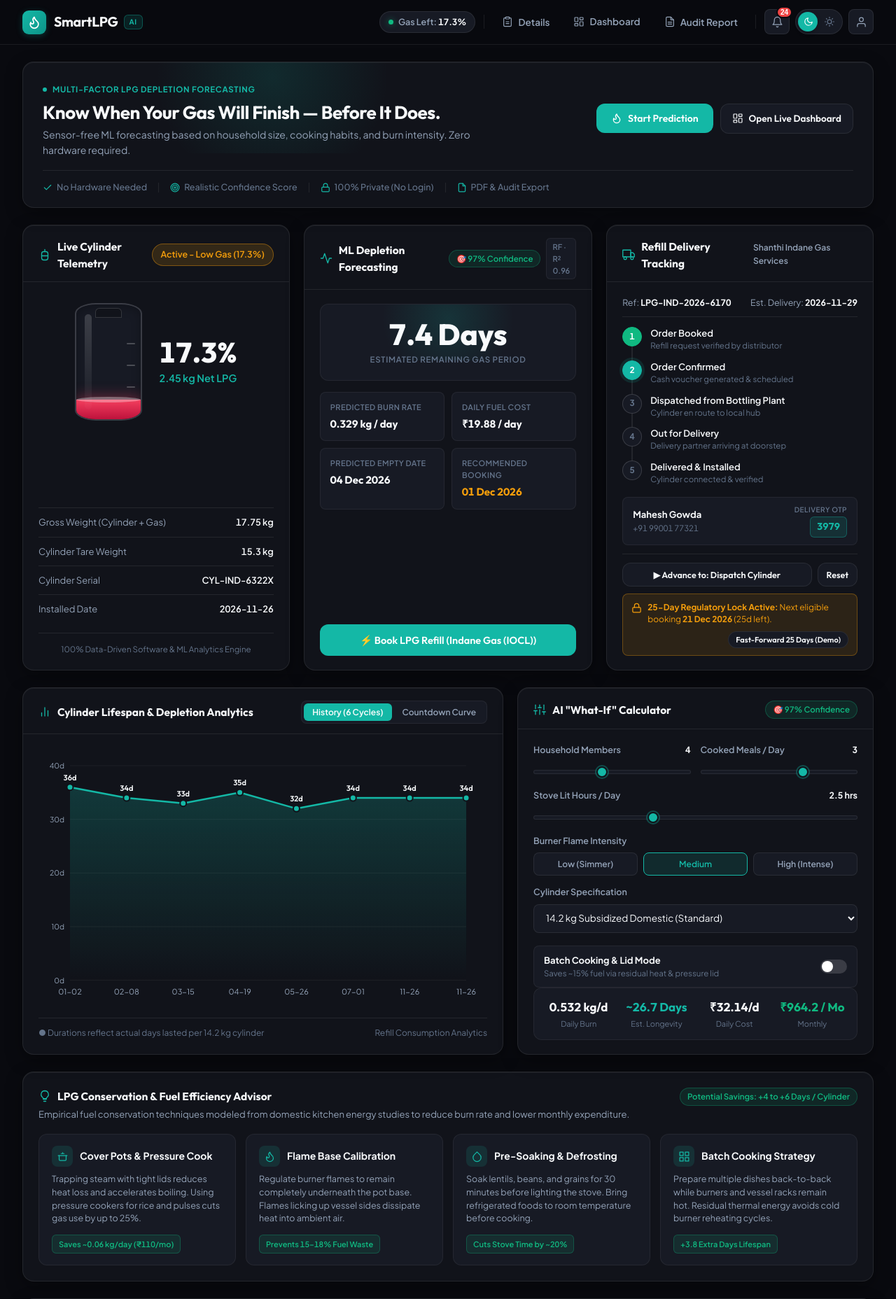
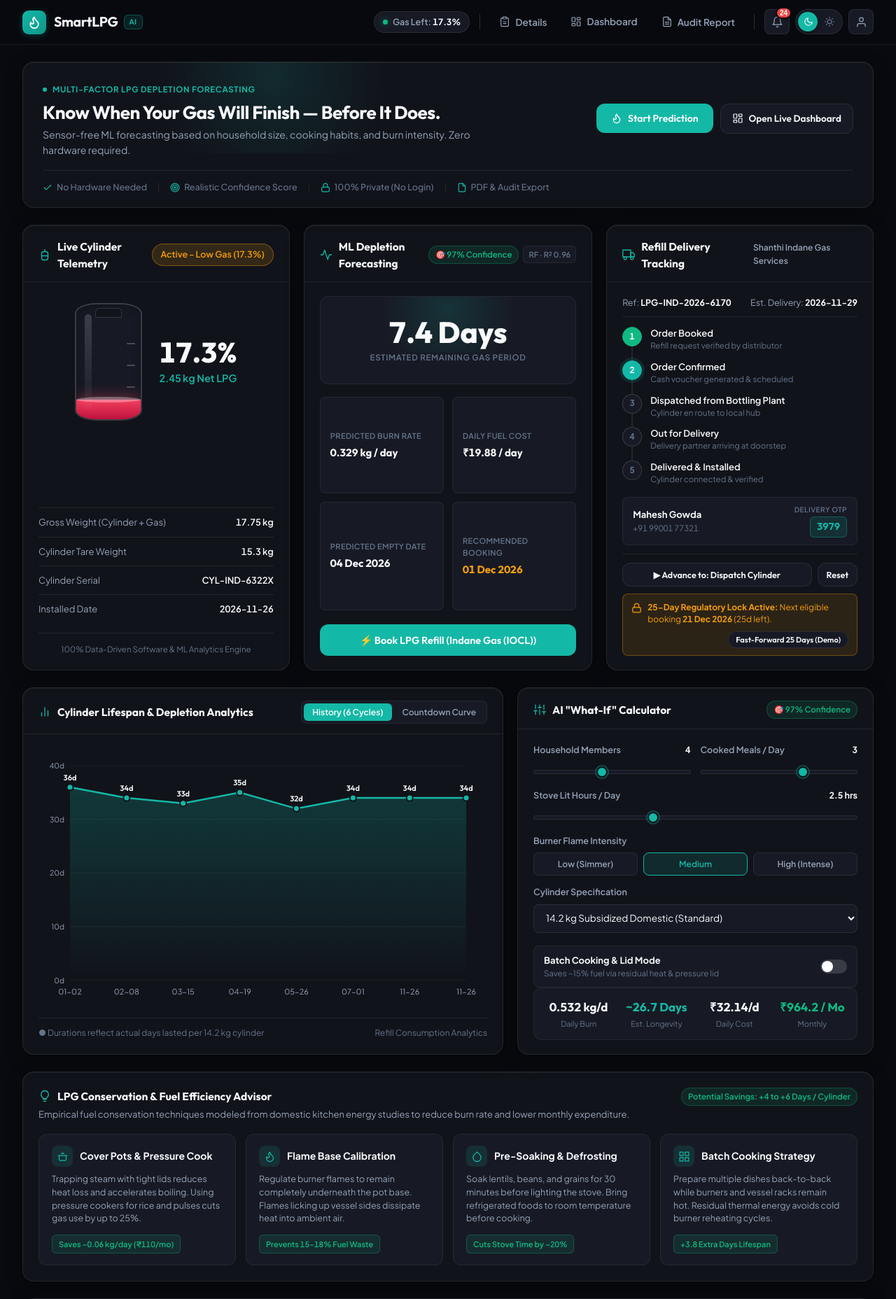
Before and after one commit to Huzaifacode-dot/SmartLPG, a Flask app: page / in a window 1280 px wide. Shown: the top 1856 px of the page at 70% size. Run offline with Flask 3, Linux system fonts and the light colour scheme; data comes from the database, SQL or seed files in the repository.

Commit message:
Polish ML badge wrapping, light-mode chart contrast, and navbar spacing

```diff
--- a/frontend/static/css/style.css
+++ b/frontend/static/css/style.css
@@ -195,9 +195,10 @@ body {
 
 .nav-divider {
   width: 1px;
-  height: 20px;
-  background: var(--border-subtle);
-  margin: 0 4px;
+  height: 22px;
+  background: var(--border-strong);
+  margin: 0 6px;
+  flex-shrink: 0;
 }
 
 .status-pill {
@@ -279,12 +280,13 @@ body {
 
 .badge-count {
   position: absolute;
-  top: -5px;
-  right: -5px;
+  top: -4px;
+  right: -4px;
   background: var(--status-critical);
   color: #FFFFFF;
   font-size: 10px;
   font-weight: 700;
+  line-height: 1;
   min-width: 17px;
   height: 17px;
   padding: 0 4px;
@@ -293,6 +295,8 @@ body {
   align-items: center;
   justify-content: center;
   border: 2px solid var(--bg-primary);
+  box-shadow: 0 1px 4px rgba(0, 0, 0, 0.3);
+  pointer-events: none;
 }
 
 /* Segmented Dark / Light Theme Pill Toggle */
@@ -416,7 +420,9 @@ body {
 .header-meta-group {
   display: flex;
   align-items: center;
-  gap: 8px;
+  gap: 6px;
+  flex-shrink: 0;
+  flex-wrap: nowrap;
 }
 
 .model-meta-tag {
@@ -425,8 +431,10 @@ body {
   color: var(--text-muted);
   background: var(--bg-card-elevated);
   border: 1px solid var(--border-nested);
-  padding: 3px 8px;
+  padding: 3px 7px;
   border-radius: 6px;
+  white-space: nowrap;
+  flex-shrink: 0;
 }
 
 .confidence-pill {
@@ -435,12 +443,13 @@ body {
   color: var(--status-success);
   background: var(--status-success-tint);
   border: 1px solid var(--status-success-border);
-  padding: 3px 10px;
+  padding: 3px 9px;
   border-radius: 999px;
   display: inline-flex;
   align-items: center;
   gap: 5px;
   white-space: nowrap;
+  flex-shrink: 0;
 }
 
 /* =======================================================
@@ -903,8 +912,8 @@ body {
   background: var(--bg-card-elevated);
   border: 1px solid var(--border-nested);
   border-radius: var(--radius-md);
-  padding: 20px 16px;
-  margin-bottom: 16px;
+  padding: 28px 18px;
+  margin-bottom: 18px;
   text-align: center;
 }
 
@@ -944,15 +953,20 @@ body {
 .prediction-specs-grid {
   display: grid;
   grid-template-columns: 1fr 1fr;
-  gap: 10px;
-  margin-bottom: 18px;
+  gap: 12px;
+  margin-bottom: 20px;
+  flex: 1;
+  align-content: stretch;
 }
 
 .spec-tile {
   background: var(--bg-card-elevated);
   border: 1px solid var(--border-nested);
   border-radius: var(--radius-sm);
-  padding: 12px 14px;
+  padding: 16px 14px;
+  display: flex;
+  flex-direction: column;
+  justify-content: center;
 }
 
 .spec-title {
--- a/frontend/static/js/app.js
+++ b/frontend/static/js/app.js
@@ -506,7 +506,7 @@ function drawConsumptionChart(history) {
   const graphH = h - padding.top - padding.bottom;
 
   const isLight = document.documentElement.getAttribute('data-theme') === 'light';
-  const gridColor = isLight ? 'rgba(15, 23, 42, 0.07)' : 'rgba(255, 255, 255, 0.06)';
+  const gridColor = isLight ? 'rgba(15, 23, 42, 0.08)' : 'rgba(255, 255, 255, 0.06)';
   const axisLabelColor = isLight ? '#64748B' : '#94A3B8';
   const valueLabelColor = isLight ? '#0F172A' : '#F8FAFC';
   const pointBorderColor = isLight ? '#FFFFFF' : '#11131A';
@@ -536,7 +536,7 @@ function drawConsumptionChart(history) {
 
   // Area gradient
   const grad = ctx.createLinearGradient(0, padding.top, 0, h - padding.bottom);
-  grad.addColorStop(0, isLight ? 'rgba(13, 148, 136, 0.22)' : 'rgba(20, 184, 166, 0.26)');
+  grad.addColorStop(0, isLight ? 'rgba(13, 148, 136, 0.24)' : 'rgba(20, 184, 166, 0.26)');
   grad.addColorStop(1, isLight ? 'rgba(13, 148, 136, 0.0)' : 'rgba(20, 184, 166, 0.0)');
 
   ctx.beginPath();
@@ -612,7 +612,7 @@ function drawDepletionCountdownChart(cyl) {
   const leadTime = cyl.lead_time_days || 3;
 
   const isLight = document.documentElement.getAttribute('data-theme') === 'light';
-  const gridColor = isLight ? 'rgba(15, 23, 42, 0.07)' : 'rgba(255, 255, 255, 0.06)';
+  const gridColor = isLight ? 'rgba(15, 23, 42, 0.08)' : 'rgba(255, 255, 255, 0.06)';
   const axisLabelColor = isLight ? '#64748B' : '#94A3B8';
   const valueLabelColor = isLight ? '#0F172A' : '#F8FAFC';
   const pointBorderColor = isLight ? '#FFFFFF' : '#11131A';
@@ -657,7 +657,7 @@ function drawDepletionCountdownChart(cyl) {
 
   // Gradient fill
   const grad = ctx.createLinearGradient(0, padding.top, 0, h - padding.bottom);
-  grad.addColorStop(0, isLight ? 'rgba(13, 148, 136, 0.22)' : 'rgba(20, 184, 166, 0.25)');
+  grad.addColorStop(0, isLight ? 'rgba(13, 148, 136, 0.24)' : 'rgba(20, 184, 166, 0.25)');
   grad.addColorStop(1, isLight ? 'rgba(13, 148, 136, 0.0)' : 'rgba(20, 184, 166, 0.0)');
 
   ctx.beginPath();
```
